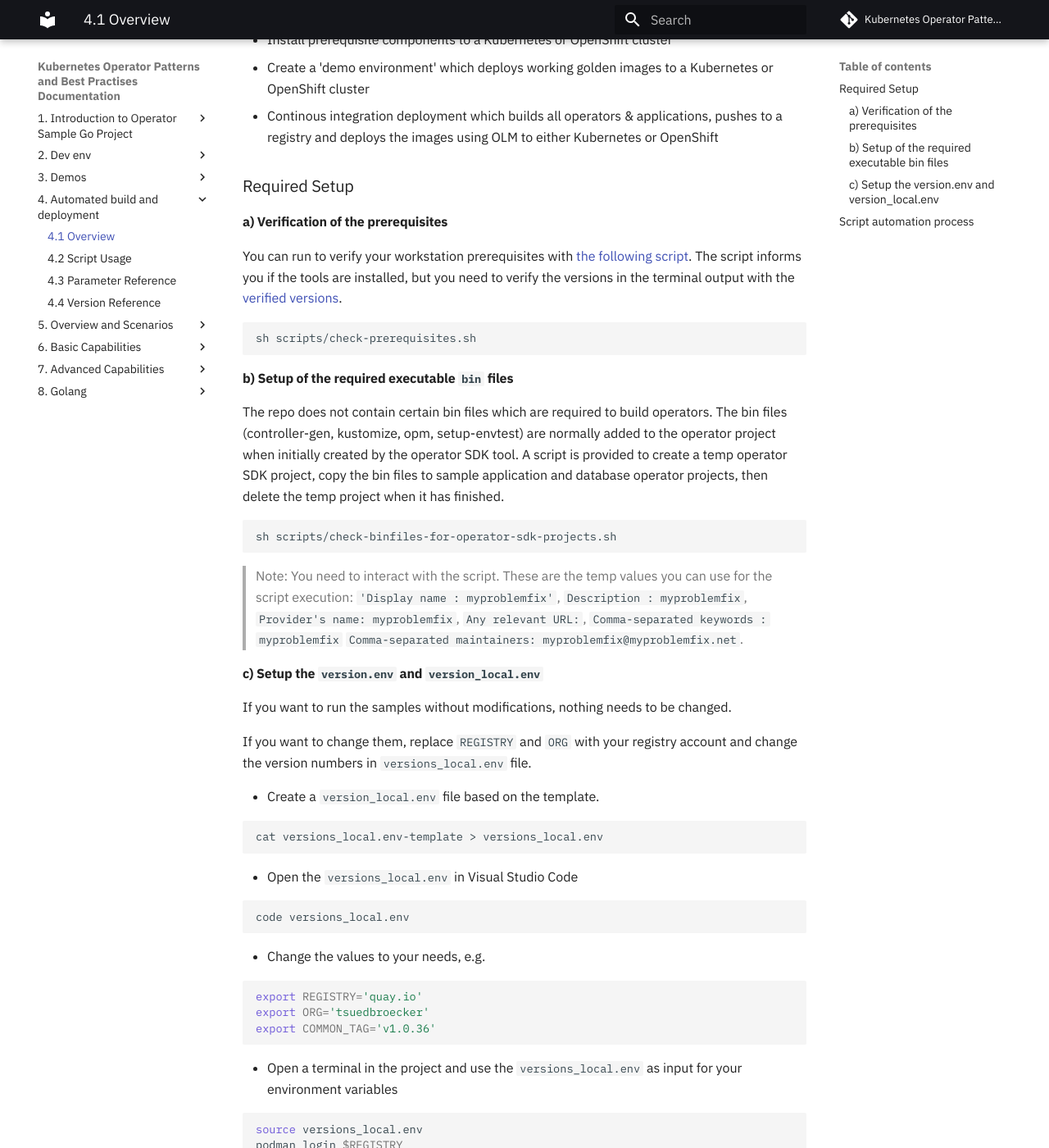
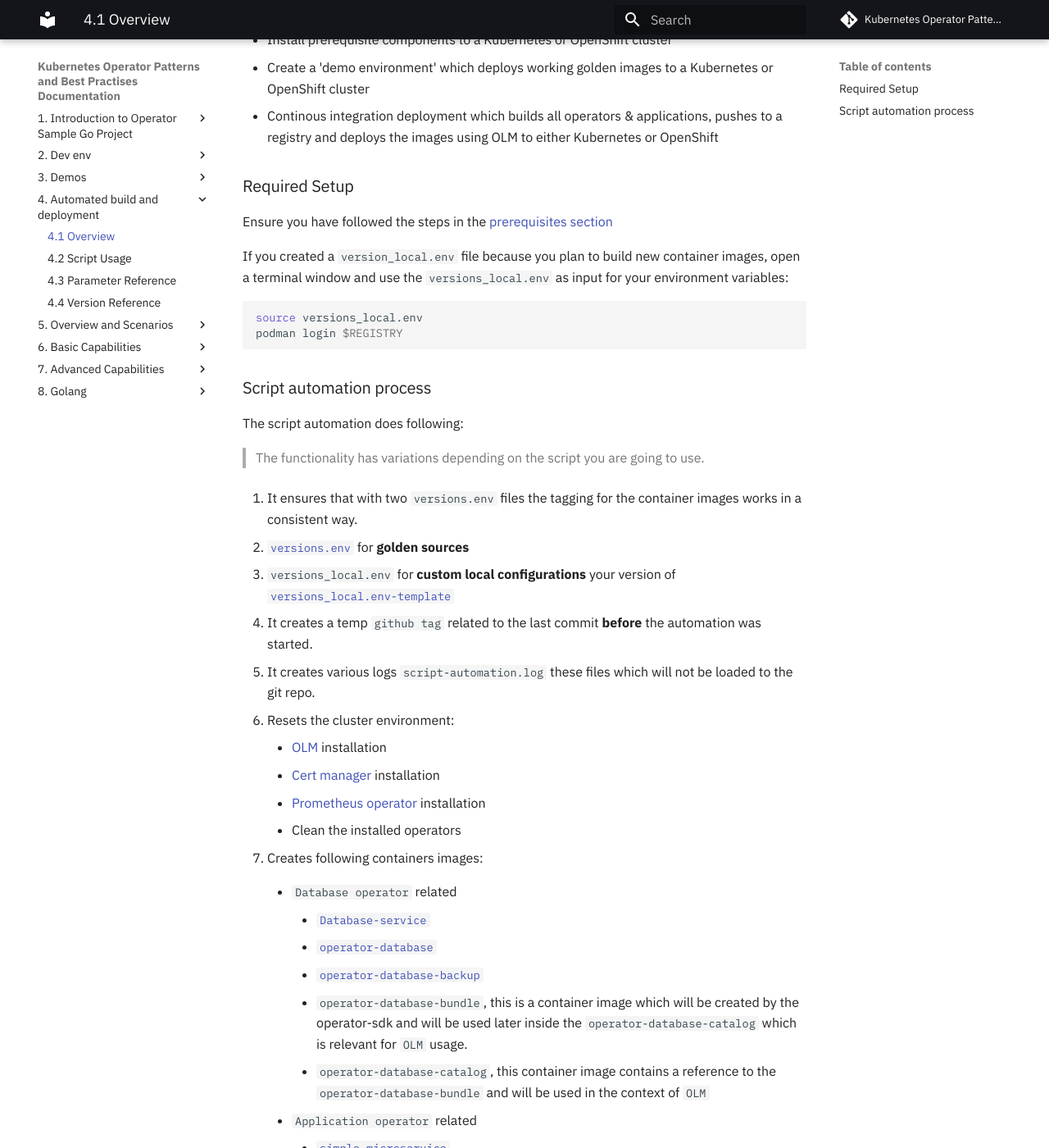
Before and after one commit to IBM/operator-sample-go-documentation, an MkDocs documentation site: the page built from documentation/automation-overview.md, in a window 1280 px wide and 1400 px high, scrolled down 244 px. Shown: the whole window at 82% size. Built offline with MkDocs 1.6.1 and Material for MkDocs 9.7.7, drawn with Linux system fonts in a browser that asks for light colours; comment, search, counter and statistics services are not loaded.

Commit message:
timro-corrections

````diff
--- a/documentation/automation-overview.md
+++ b/documentation/automation-overview.md
@@ -10,59 +10,14 @@ Automation scripts are the recommended way to deploy the sample operators.  The
 
 ### Required Setup
 
-#### a) Verification of the prerequisites
+Ensure you have followed the steps in the [prerequisites section](./dev-prerequisites.md)
 
-You can run to verify your workstation prerequisites with [the following script](https://github.com/IBM/operator-sample-go/blob/main/scripts/check-prerequisites.sh). The script informs you if the tools are installed, but you need to verify the versions in the terminal output with the [verified versions](./automation-version-references.md).
-
-```sh
-sh scripts/check-prerequisites.sh
-```
-
-#### b) Setup of the required executable `bin` files
-
-The repo does not contain certain bin files which are required to build operators.  The bin files (controller-gen, kustomize, opm, setup-envtest) are normally added to the operator project when initially created by the operator SDK tool.  A script is provided to create a temp operator SDK project, copy the bin files to sample application and database operator projects, then delete the temp project when it has finished.
-
-```sh
-sh scripts/check-binfiles-for-operator-sdk-projects.sh
-```
-
-> Note: You need to interact with the script. These are the temp values you can use for the script execution: `'Display name   : myproblemfix'`, `Description    : myproblemfix`, `Provider's name: myproblemfix`, `Any relevant URL:`, `Comma-separated keywords   : myproblemfix`
-`Comma-separated maintainers: myproblemfix@myproblemfix.net`.
-
-
-#### c) Setup the `version.env` and `version_local.env`
-
-If you want to run the samples without modifications, nothing needs to be changed.
-
-If you want to change them, replace `REGISTRY` and `ORG` with your registry account and change the version numbers in `versions_local.env` file.
-
-* Create a `version_local.env` file based on the template.
-
-```sh
-cat versions_local.env-template > versions_local.env
-```
-
-* Open the `versions_local.env` in Visual Studio Code
-
-```sh
-code versions_local.env
-```
-
-* Change the values to your needs, e.g.
-
-```sh
-export REGISTRY='quay.io'
-export ORG='tsuedbroecker'
-export COMMON_TAG='v1.0.36'
-```
-
-* Open a terminal in the project and use the `versions_local.env` as input for your environment variables
+If you created a `version_local.env` file because you plan to build new container images, open a terminal window and use the `versions_local.env` as input for your environment variables:
 
 ```sh
 source versions_local.env
 podman login $REGISTRY
 ```
-
 
 ### Script automation process
 
--- a/documentation/dev-prerequisites.md
+++ b/documentation/dev-prerequisites.md
@@ -4,21 +4,16 @@ In order to run the samples you need following:
 
 ### 1. Required CLIs
 
-1. [operator-sdk](https://sdk.operatorframework.io/docs/installation/) (comes with Golang)
-2. git
-3. kubectl
-4. podman
-5. Only if IBM Cloud is used: [ibmcloud](https://cloud.ibm.com/docs/cli?topic=cli-install-ibmcloud-cli)
+Install the required CLIs:
 
-Verify your prerequisites with (scripts/check-prerequisites.sh) script (the repository needs to be cloned first):
+* [operator-sdk](https://sdk.operatorframework.io/docs/installation/), which also provides Golang.  See [Operator SDK installation notes](#operator-sdk-installation) below.
+* git
+* kubectl or oc
+* podman
+* Only if IBM Cloud is used: [ibmcloud](https://cloud.ibm.com/docs/cli?topic=cli-install-ibmcloud-cli)
 
-```sh
-git clone https://github.com/ibm/operator-sample-go.git
-cd operator-sample-go
-sh scripts/check-prerequisites.sh
-```
 
-### 1.1. Operator SDK
+### Operator SDK Installation
 
 🔴 IMPORTANT: There are issues with different combinations of operator-sdk and go. This repo has been tested with **operator-sdk 1.19.1** and **go 1.17.6**. If you don't use this combination, binaries will be missing. Brew doesn't work either.
 
@@ -43,36 +38,41 @@ operator-sdk version
 go version
 ```
 
-### 2. Editing the code with Visual Studio Code
+### Editing the code with Visual Studio Code
 
-Verify your path, and if needed go to the folder where the code is cloned.
+The repo should be cloned with this command:
+
+```
+git clone https://github.com/ibm/operator-sample-go.git
+```
+
+The repo contains multiple folders containing the sample operators and applications.  If you open the root folder "operator-sample-go", you will find that VSCode reports errors in the source code.  Therefore you must open multiple VSCode windows for each folder, i.e:
 
 ```shell
-cd operator-sample-go
+cd operator-sample-go/operator-application
 code .
 ```
 
-🔴 IMPORTANT: If after lauching VS Code and opening the application code the "import" section in the code displays erros as shown below, do the steps that follows.
+Alternatively, if you prefer to see all folders in a single VSCode window, configure a [VSCode workspace](./dev-setup-vscode.md)
+
+🔴 IMPORTANT: When lauching VSCode for the first time, the code might display import errors as shown below.
 
 ![go_import_errors](./images/go_import_errors.png)
 
-- [ ] Select the folder of the code on the file explorer of VSCode.
+To resolve the errors, follow these steps:
 
+- [ ] Right-click the code folder in VSCode and select "Open in Integrated Terminal"
 
 ![open-integrated-terminal](./images/open-integrated-terminal.png)
 
-- [ ] Right click and select the option to open the integrated terminal.
-
-- [ ] Type the following instruction to resolve the problem:
-
+- [ ] Type the following command to import the required Go packages:
 
 ```shell
 go mod tidy
 ```
 
-🔴 To setup the Visual Studio Code IDE you can also refer to the [setup the IDE](./dev-setup-vscode.md) description page.
 
-### 3. Kubernetes Cluster
+### Create Kubernetes Cluster
 
 Any newer Kubernetes cluster should work. You can also use OpenShift. The Operator SDK version v1.19.1 has been [tested](https://github.com/kubernetes/client-go#versioning) with Kubernetes v1.23.
 
@@ -147,3 +147,24 @@ export COMMON_TAG='v1.0.36'
 source versions_local.env
 podman login $REGISTRY
 ```
+
+### Setup of the required executable `bin` files
+
+The repo does not contain certain bin files which are required to build operators.  The bin files (controller-gen, kustomize, opm, setup-envtest) are normally added to the operator project when initially created by the operator SDK tool. A script is provided to create a temp operator SDK project, copy the bin files to sample application and database operator projects, then delete the temp project when it has finished.
+
+```sh
+sh scripts/check-binfiles-for-operator-sdk-projects.sh
+```
+
+> Note: You need to interact with the script. These are the temp values you can use for the script execution: `'Display name   : myproblemfix'`, `Description    : myproblemfix`, `Provider's name: myproblemfix`, `Any relevant URL:`, `Comma-separated keywords   : myproblemfix`
+`Comma-separated maintainers: myproblemfix@myproblemfix.net`.
+
+
+### Verify Prerequisites
+
+You can run to verify your workstation prerequisites with [the following script](https://github.com/IBM/operator-sample-go/blob/main/scripts/check-prerequisites.sh). The script informs you if the tools are installed, but you need to verify the versions in the terminal output with the [verified versions](./automation-version-references.md).
+
+```sh
+cd operator-sample-go
+sh scripts/check-prerequisites.sh
+```
````
Also changed, not shown: other parts of documentation/dev-prerequisites.md (+4 -4 lines), documentation/demos-setup.md (+1 -1 lines), documentation/dev-setup-vscode.md (+5 -23 lines).
